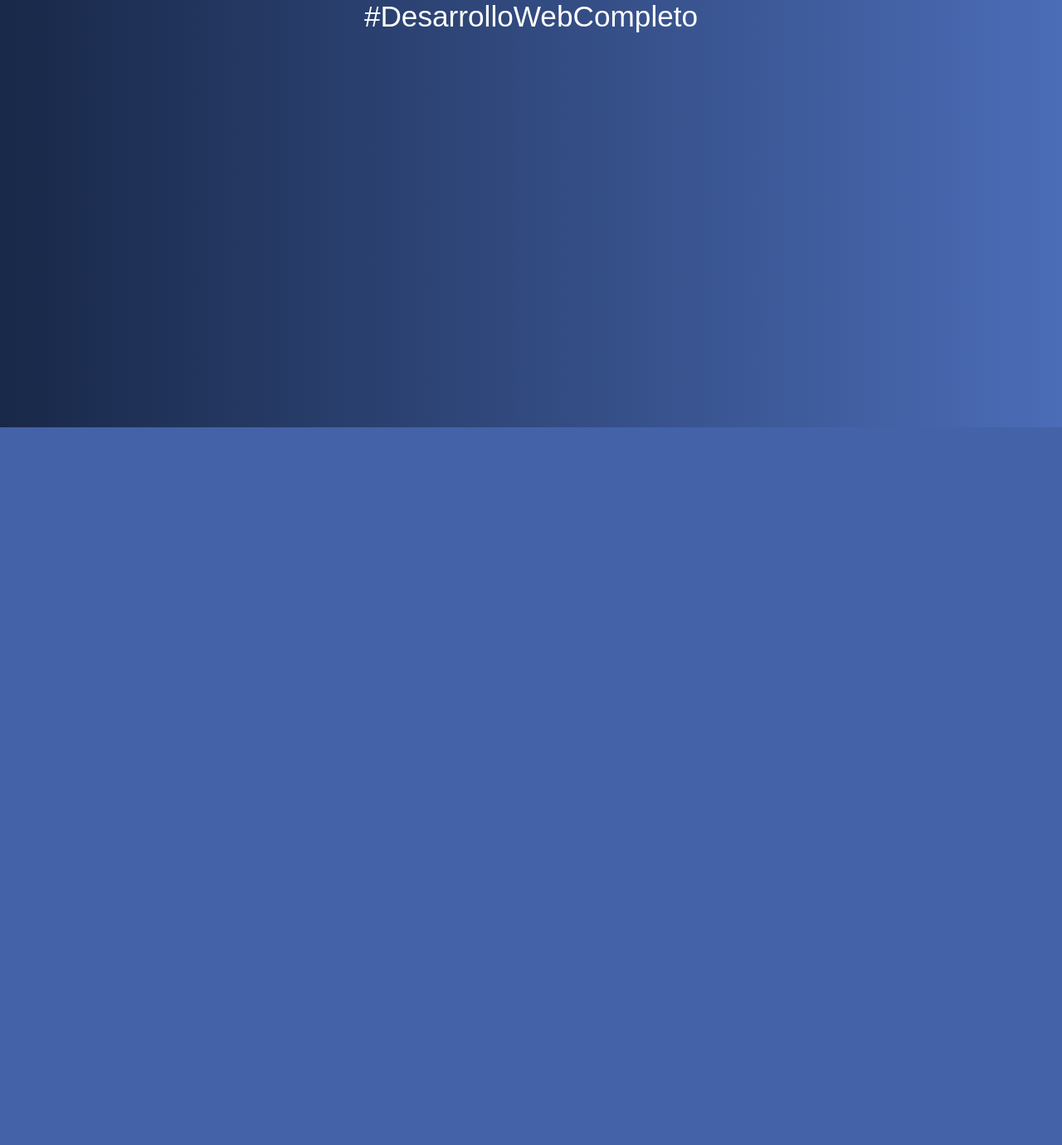
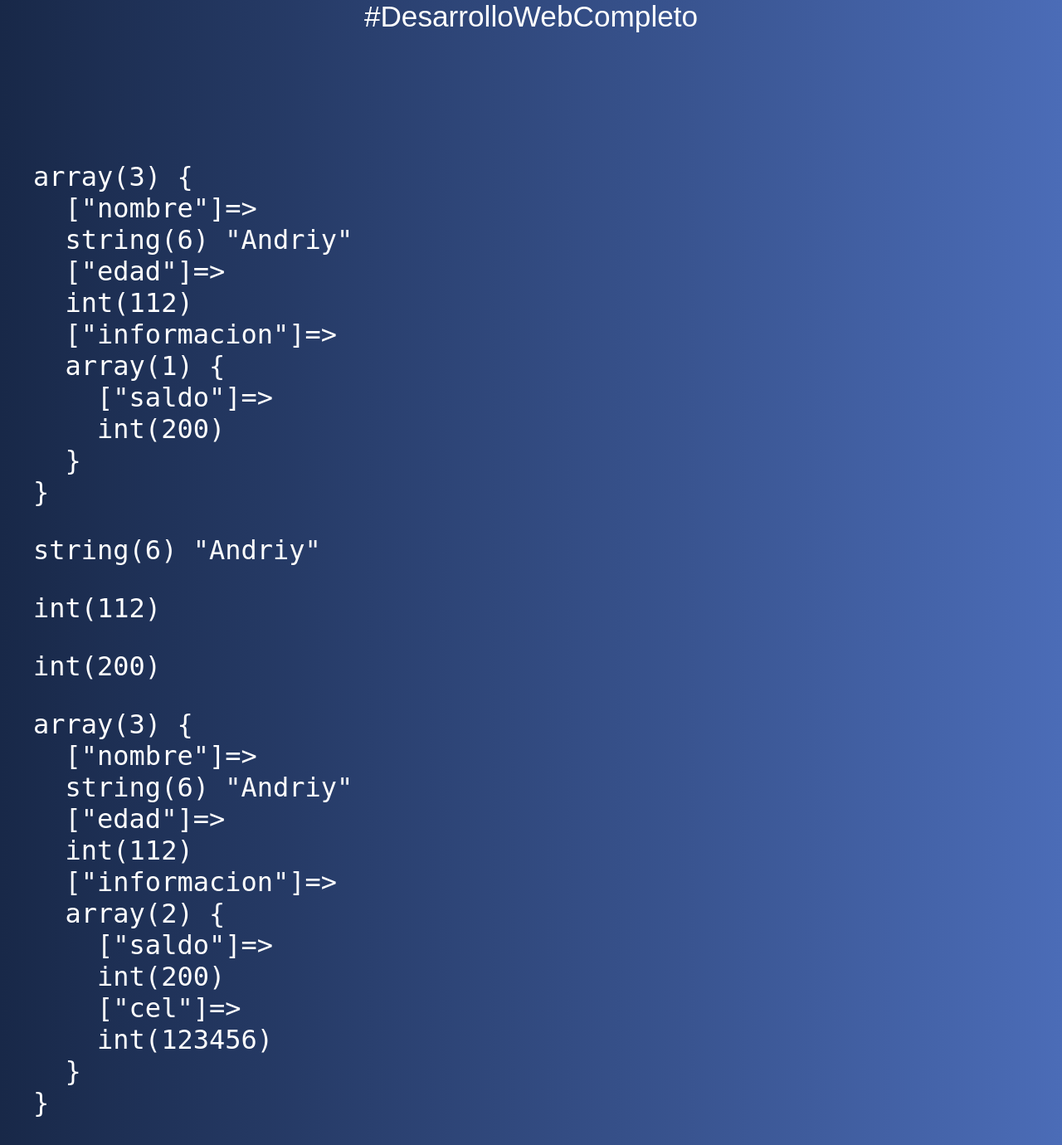
Before and after one commit to andriy-koz/Fundamentos-PHP, a PHP site: page /09-arrays-assoc.php in a window 1280 px wide. Shown: the part 285-1665 px from the top of the page at 83% size. Before the commit the page ends 800 px from the top, so only its background shows below. Run offline with PHP 8.4, Linux system fonts and the light colour scheme.

Commit message:
arreglos asociativos

```diff
--- a/09-arrays-assoc.php
+++ b/09-arrays-assoc.php
@@ -1,6 +1,40 @@
 <?php include 'includes/header.php';
 
+// crear un arreglo asociativo
+$cliente = [
+  'nombre' => 'Andriy',
+  'edad' => 112,
+  'informacion' => [
+    'saldo' => 200
+  ]
+];
 
+// acceder a propiedad de arreglo asociativo de nivel 1
 
+echo "<pre>";
+var_dump($cliente);
+echo "</pre>";
+
+echo "<pre>";
+var_dump($cliente['nombre']);
+echo "</pre>";
+
+echo "<pre>";
+var_dump($cliente['edad']);
+echo "</pre>";
+
+// acceder a propiedad de arreglo asociativo de nivel 2
+
+echo "<pre>";
+var_dump($cliente['informacion']['saldo']);
+echo "</pre>";
+
+// agregar propiedad al arreglo
+
+$cliente['informacion']['cel'] = 123456;
+
+echo "<pre>";
+var_dump($cliente);
+echo "</pre>";
 
 include 'includes/footer.php';
```
